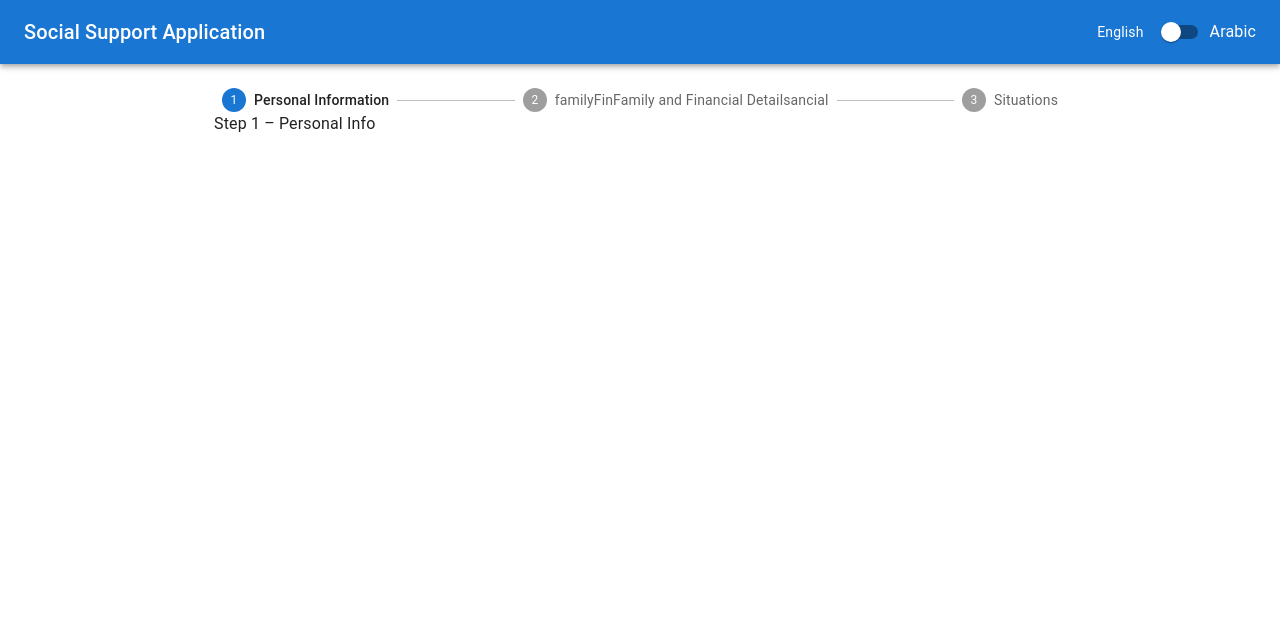
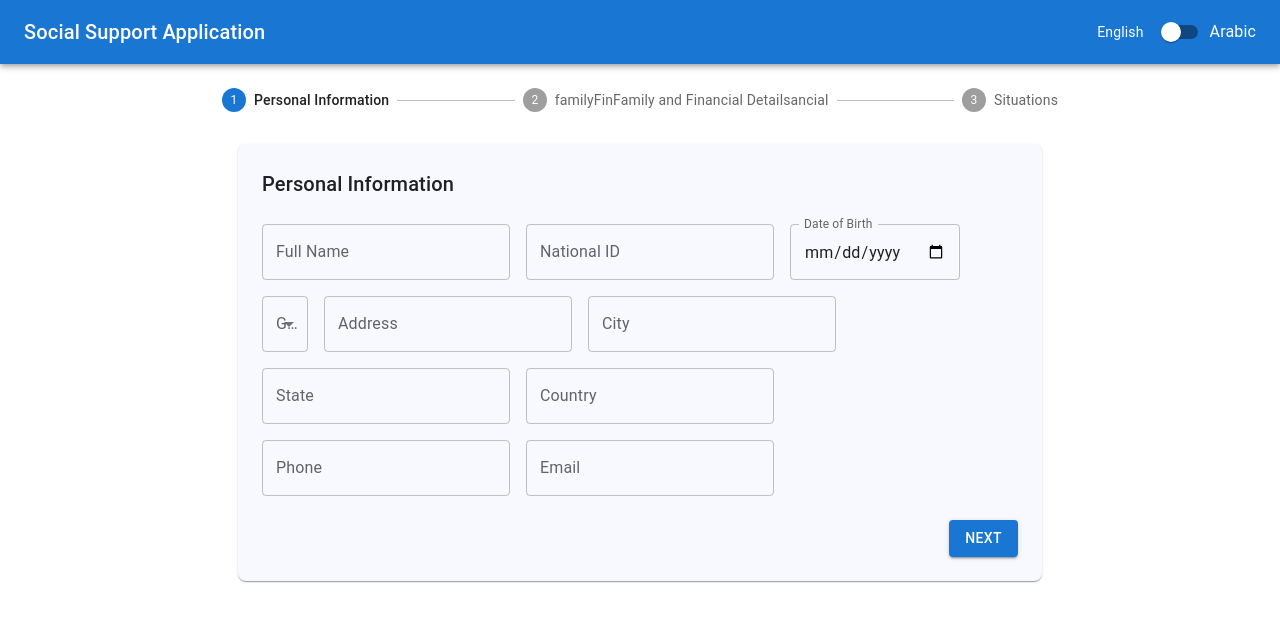
Before and after one commit to Riti24/social-support-app-front-end, a React (Vite) app: page /personal in a window 1280 px wide. Shown: the top 622 px of the page. Built offline with nearby package versions, Linux system fonts and the light colour scheme.

Commit message:
feature-Step 1-Personal Information

```diff
--- a/src/components/Layout.jsx
+++ b/src/components/Layout.jsx
@@ -8,7 +8,7 @@ import { AppBar, Toolbar, Typography, FormControlLabel, Box, Switch, Stepper, St
 import { ThemeProvider, createTheme } from '@mui/material/styles';
 import { useTranslation } from 'react-i18next';
 import { useSelector, useDispatch } from "react-redux";
-import { setStep } from "../store/slices/form-slice";
+
 
 
 const steps = ["Personal Information", "familyFinFamily and Financial Detailsancial", "Situations"];
--- a/src/components/steps/Step1Personal.jsx
+++ b/src/components/steps/Step1Personal.jsx
@@ -1,3 +1,210 @@
-export default function Step1Personal() {
-  return <div>Step 1 – Personal Info</div>;
+import { useTranslation } from "react-i18next";
+import { useForm } from "react-hook-form";
+import {
+  TextField,
+  Button,
+  Box,
+  Typography,
+  MenuItem,
+  Grid,
+  Container,
+} from "@mui/material";
+import { useDispatch } from "react-redux";
+import { useState } from "react";
+import { setFormData } from "../../store/slices/form-slice";
+
+export default function Step1Personal({ onNext }) {
+  const { t } = useTranslation();
+  const dispatch = useDispatch();
+
+  // ✅ Validation toggle (hidden)
+  const [isValidationEnabled] = useState(true);
+
+  const {
+    register,
+    handleSubmit,
+    formState: { errors },
+  } = useForm();
+
+  const onSubmit = (data) => {
+    console.log("Step 1 form data →", data);
+    dispatch(setFormData(data));
+    onNext();
+  };
+
+  // ✅ Helper to conditionally apply rules
+  const rule = (rules) => (isValidationEnabled ? rules : {});
+
+  return (
+    <Container maxWidth="md" sx={{ mt: 4 }}>
+      <Box
+        component="form"
+        onSubmit={handleSubmit(onSubmit)}
+        sx={{
+          backgroundColor: "ghostwhite",
+          p: 3,
+          borderRadius: 2,
+          boxShadow: 1,
+        }}
+      >
+        <Typography variant="h6" sx={{ mb: 3 }}>
+          {t("personal.title") || "Personal Information"}
+        </Typography>
+
+        <Grid container spacing={2}>
+          {/* Full Name */}
+          <Grid item xs={12} md={6}>
+            <TextField
+              fullWidth
+              label={t("personal.fullName") || "Full Name"}
+              {...register("fullName", rule({ required: t("personal.fullName") + " is required" }))}
+              error={!!errors.fullName}
+              helperText={errors.fullName?.message}
+            />
+          </Grid>
+
+          {/* National ID */}
+          <Grid item xs={12} md={6}>
+            <TextField
+              fullWidth
+              label={t("personal.nationalId") || "National ID"}
+              {...register(
+                "nationalId",
+                rule({
+                  required: t("personal.nationalId") + " is required",
+                  pattern: {
+                    value: /^[0-9]{10,14}$/,
+                    message: t("personal.nationalId") + " must be numeric",
+                  },
+                })
+              )}
+              error={!!errors.nationalId}
+              helperText={errors.nationalId?.message}
+            />
+          </Grid>
+
+          {/* Date of Birth */}
+          <Grid item xs={12} md={6}>
+            <TextField
+              fullWidth
+              type="date"
+              label={t("personal.dob") || "Date of Birth"}
+              InputLabelProps={{ shrink: true }}
+              {...register("dob", rule({ required: t("personal.dob") + " is required" }))}
+              error={!!errors.dob}
+              helperText={errors.dob?.message}
+            />
+          </Grid>
+
+          {/* Gender */}
+          <Grid item xs={12} md={6}>
+            <TextField
+              select
+              fullWidth
+              label={t("personal.gender") || "Gender"}
+              defaultValue=""
+              {...register("gender", rule({ required: t("personal.gender") + " is required" }))}
+              error={!!errors.gender}
+              helperText={errors.gender?.message}
+            >
+              <MenuItem value="">{t("personal.selectGender") || "Select Gender"}</MenuItem>
+              <MenuItem value="male">{t("personal.male") || "Male"}</MenuItem>
+              <MenuItem value="female">{t("personal.female") || "Female"}</MenuItem>
+              <MenuItem value="other">{t("personal.other") || "Other"}</MenuItem>
+            </TextField>
+          </Grid>
+
+          {/* Address */}
+          <Grid item xs={12}>
+            <TextField
+              fullWidth
+              label={t("personal.address") || "Address"}
+              {...register("address", rule({ required: t("personal.address") + " is required" }))}
+              error={!!errors.address}
+              helperText={errors.address?.message}
+            />
+          </Grid>
+
+          {/* City */}
+          <Grid item xs={12} md={6}>
+            <TextField
+              fullWidth
+              label={t("personal.city") || "City"}
+              {...register("city", rule({ required: t("personal.city") + " is required" }))}
+              error={!!errors.city}
+              helperText={errors.city?.message}
+            />
+          </Grid>
+
+          {/* State */}
+          <Grid item xs={12} md={6}>
+            <TextField
+              fullWidth
+              label={t("personal.state") || "State"}
+              {...register("state", rule({ required: t("personal.state") + " is required" }))}
+              error={!!errors.state}
+              helperText={errors.state?.message}
+            />
+          </Grid>
+
+          {/* Country */}
+          <Grid item xs={12} md={6}>
+            <TextField
+              fullWidth
+              label={t("personal.country") || "Country"}
+              {...register("country", rule({ required: t("personal.country") + " is required" }))}
+              error={!!errors.country}
+              helperText={errors.country?.message}
+            />
+          </Grid>
+
+          {/* Phone */}
+          <Grid item xs={12} md={6}>
+            <TextField
+              fullWidth
+              label={t("personal.phone") || "Phone"}
+              {...register(
+                "phone",
+                rule({
+                  required: t("personal.phone") + " is required",
+                  pattern: {
+                    value: /^[0-9]{7,15}$/,
+                    message: t("personal.phone") + " is invalid",
+                  },
+                })
+              )}
+              error={!!errors.phone}
+              helperText={errors.phone?.message}
+            />
+          </Grid>
+
+          {/* Email */}
+          <Grid item xs={12}>
+            <TextField
+              fullWidth
+              label={t("personal.email") || "Email"}
+              {...register(
+                "email",
+                rule({
+                  required: t("personal.email") + " is required",
+                  pattern: {
+                    value: /^[^\\s@]+@[^\\s@]+\\.[^\\s@]+$/,
+                    message: t("personal.email") + " is invalid",
+                  },
+                })
+              )}
+              error={!!errors.email}
+              helperText={errors.email?.message}
+            />
+          </Grid>
+        </Grid>
+
+        <Box sx={{ textAlign: "right", mt: 3 }}>
+          <Button type="submit" variant="contained">
+            {t("personal.next") || "Next"}
+          </Button>
+        </Box>
+      </Box>
+    </Container>
+  );
 }
--- a/src/i18n.js
+++ b/src/i18n.js
@@ -10,9 +10,30 @@ const resources = {
       step1: "Personal Information",
       step2: "Family and Financial Details",
       step3: "Situations",
-      review: "Review and Submit"
+      review: "Review and Submit",
+
+      // ✅ Personal form fields
+      personal: {
+        title: "Personal Information",
+        fullName: "Full Name",
+        nationalId: "National ID",
+        dob: "Date of Birth",
+        gender: "Gender",
+        selectGender: "Select Gender",
+        male: "Male",
+        female: "Female",
+        other: "Other",
+        address: "Address",
+        city: "City",
+        state: "State",
+        country: "Country",
+        phone: "Phone",
+        email: "Email",
+        next: "Next"
+      }
     }
   },
+
   ar: {
     translation: {
       appTitle: "طلب الدعم الاجتماعي",
@@ -21,14 +42,34 @@ const resources = {
       step1: "المعلومات الشخصية",
       step2: "تفاصيل الأسرة والوضع المالي",
       step3: "المواقف",
-      review: "مراجعة وإرسال"
+      review: "مراجعة وإرسال",
+
+      // ✅ Arabic Personal form fields
+      personal: {
+        title: "المعلومات الشخصية",
+        fullName: "الاسم الكامل",
+        nationalId: "الهوية الوطنية",
+        dob: "تاريخ الميلاد",
+        gender: "الجنس",
+        selectGender: "اختر الجنس",
+        male: "ذكر",
+        female: "أنثى",
+        other: "آخر",
+        address: "العنوان",
+        city: "المدينة",
+        state: "الولاية",
+        country: "الدولة",
+        phone: "رقم الهاتف",
+        email: "البريد الإلكتروني",
+        next: "التالي"
+      }
     }
   }
 };
 
 i18n.use(initReactI18next).init({
   resources,
-  lng: "en",           // default
+  lng: "en", // default language
   fallbackLng: "en",
   interpolation: { escapeValue: false }
 });
```
